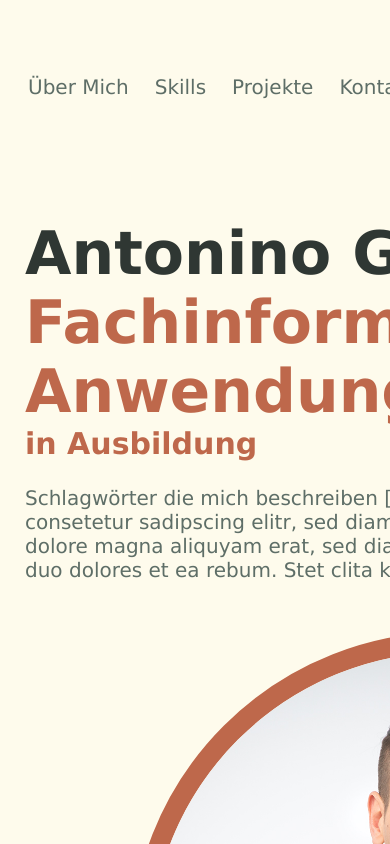
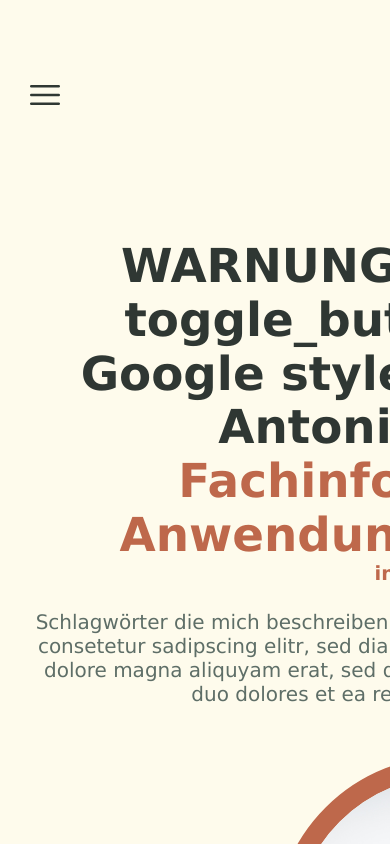
Before and after one commit to Antonino-G/Portfolio-tut, a plain HTML site: page index.html in a window 390 px wide. Shown: the top 844 px of the page. Drawn offline with nearby package versions, Linux system fonts and the light colour scheme.

Commit message:
Toggle_button: füge Nav-Bar toggle_button hinzu + Warne wegen Google Stylesheet

```diff
--- a/general_settings.css
+++ b/general_settings.css
@@ -20,9 +20,30 @@
 h1{
     font-size: 60px;
     line-height: 115%;
-
+}
+h2{
+    font-size: 50px;
+    line-height: 115%;
 }
 .subheading{
     margin-top: 25px;
     color: var(--secondary-text-color);
 }
+@media(max-width: 800px){
+    h1{
+        font-size: 12vw;
+        text-align: center;
+    }
+    h2{
+        font-size: 5vw;
+        text-align: center;
+    }
+    .subheading{
+        text-align: center;
+    }
+    nav ul{
+        height: min-content;
+        width: 100%;
+        background: var(--background-color);
+      }
+}
--- a/header.css
+++ b/header.css
@@ -3,7 +3,6 @@
     display: inline-flex;
     justify-content: center;
     align-items: center;
-
     gap: 50px;
     flex-wrap: wrap;
 }
@@ -16,6 +15,9 @@
     overflow: hidden;
     border-radius: 50%;
     border: 20px solid var(--main-brand-color);
+
+    max-height: 80vw;
+    max-width: 80vw;
 
     display: flex;
     justify-content: center;
@@ -54,3 +56,30 @@
 nav a:hover::after{
     width: 100%
 }
+.material-symbols-rounded {
+  font-variation-settings:
+  'FILL' 0,
+  'wght' 400,
+  'GRAD' 0,
+  'opsz' 48
+}
+#toggle_button{
+    display: none;
+}
+label[for="toggle_button"]{
+    display: none;
+}
+label[for="toggle_button"] span{
+    font-size: 40px;
+}
+@media(max-width: 800px){
+    nav ul{
+        display: none;
+    }
+    #toggle_button:checked ~ ul{
+        display: flex;
+    }
+    label[for="toggle_button"]{
+        display: block;
+    }
+}
--- a/index.html
+++ b/index.html
@@ -6,11 +6,18 @@
     <title>Portfolio Antonino Greiner</title>
     <link rel="stylesheet" href="general_settings.css">
     <link rel="stylesheet" href="header.css">
+    <link rel="stylesheet" href="https://fonts.googleapis.com/css2?family=Material+Symbols+Rounded:opsz,wght,FILL,GRAD@48,400,0,0" />
 </head>
 <body>
     <header>
         <div class="header_text">
-            <nav>
+            <nav id="navbar">
+                <input type="checkbox" id="toggle_button">
+                <label for="toggle_button">
+                    <span class="material-symbols-rounded">menu</span>
+                </label>
+
+
                 <ul>
                     <li><a href="">Über Mich</a></li>
                     <li><a href="">Skills</a></li>
@@ -19,6 +26,7 @@
                     <li><a ></a></li>
                 </ul>
             </nav>
+            <h1>WARNUNG! Atm wird der toggle_button mit einem Google stylesheet generiert</h1>
             <h1>Antonino Greiner,<span style="color: var(--main-brand-color)"><br>Fachinformatiker für Anwendungsentwicklung</span></h1>
             <h2 style="color: var(--main-brand-color)">in Ausbildung</h2>
             <p class="subheading">Schlagwörter die mich beschreiben [work in progress] Lorem ipsum dolor sit amet, consetetur sadipscing elitr, sed diam nonumy eirmod tempor invidunt ut labore et dolore magna aliquyam erat, sed diam voluptua. At vero eos et accusam et justo duo dolores et ea rebum. Stet clita kasd gubergren,
```
